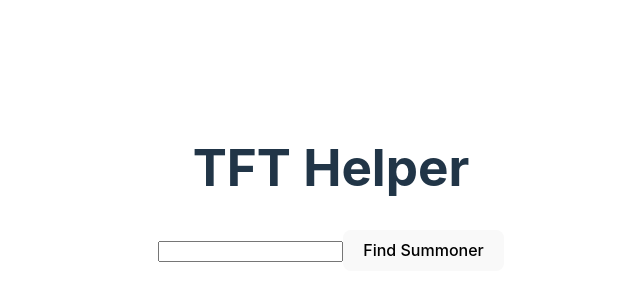
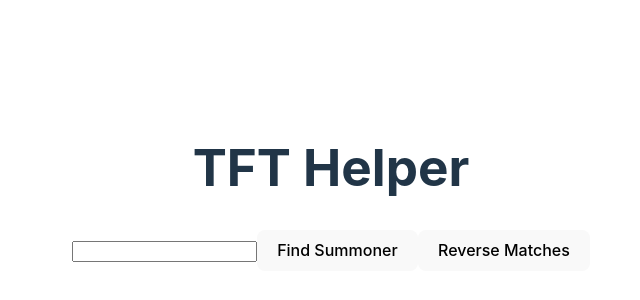
Before and after one commit to jontabiendo/tft-helper, a React (Vite) app in the folder my-react-app/: page / in a window 1280 px wide. Shown: the part 212-512 px from the top of the page, without its empty margins (309-949 px from the left). Built offline with nearby package versions, Linux system fonts and the light colour scheme.

Commit message:
reverse matches thunk done

```diff
--- a/my-react-app/src/App.jsx
+++ b/my-react-app/src/App.jsx
@@ -5,8 +5,7 @@
 import { useModal, Modal } from '../context/modal';
 import OpenModalButton from './components/OpenModalButton';
 import Loading from './components/LoadingModal';
-import { getMatches, reverseMatchesAction } from './store/matchesReducer';
-import { getMatchesAction } from './store/matchesReducer';
+import { getMatches, reverseMatchesAction, getMatchesAction } from './store/matchesReducer';
 
 function App() {
   const [search, setSearch] = useState("");
@@ -40,9 +39,9 @@
     return null
   }
 
-  function reverseMatches() {
-    dispatch(reverseMatchesAction(matches))
-  }
+  // function reverseMatches() {
+  //   dispatch(reverseMatchesAction(matches))
+  // }
 
   // console.log(matches)
 
@@ -54,6 +53,12 @@
 
       <OpenModalButton modalComponent={Loading} buttonText="Find Summoner" onButtonClick={findSummoner}/>
 
+      <OpenModalButton modalComponent={Loading} buttonText="Reverse Matches" onButtonClick={
+        () => {
+          dispatch(reverseMatchesAction())
+          closeModal()
+        }}/>
+
       {matches.length > 0 ? (
         <>
           <button onClick={reverseMatches}>Reverse Matches</button>
--- a/my-react-app/src/store/matchesReducer.js
+++ b/my-react-app/src/store/matchesReducer.js
@@ -30,11 +30,10 @@
       state.matches = action.payload
     },
     reverseMatchesAction(state, action) {
-      state = action.payload
+      state.matches = state.matches.reverse()
     }
   }
 })
-
 
 async function fetchMatches(name) {
   console.log("fetching...")
```
Also changed, not shown: 1 other file (tests, documents, lock files or other folders).
